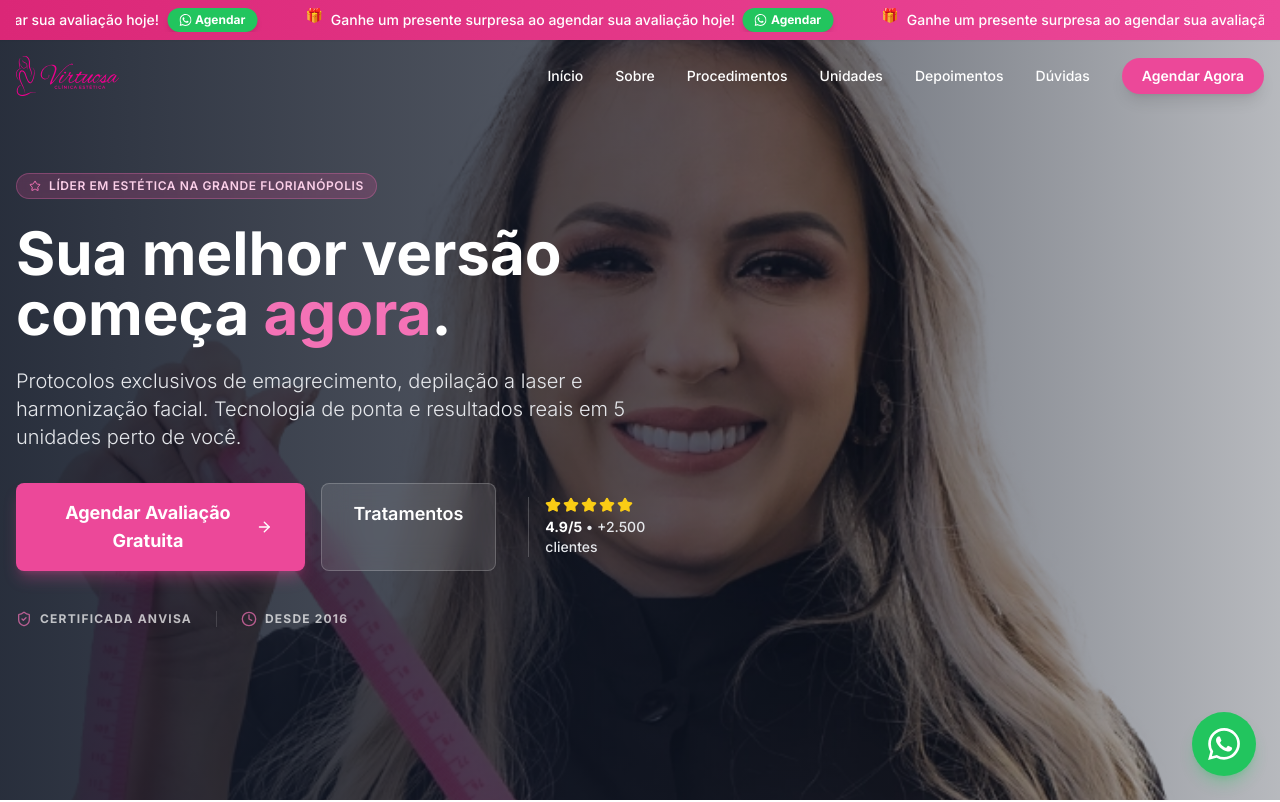
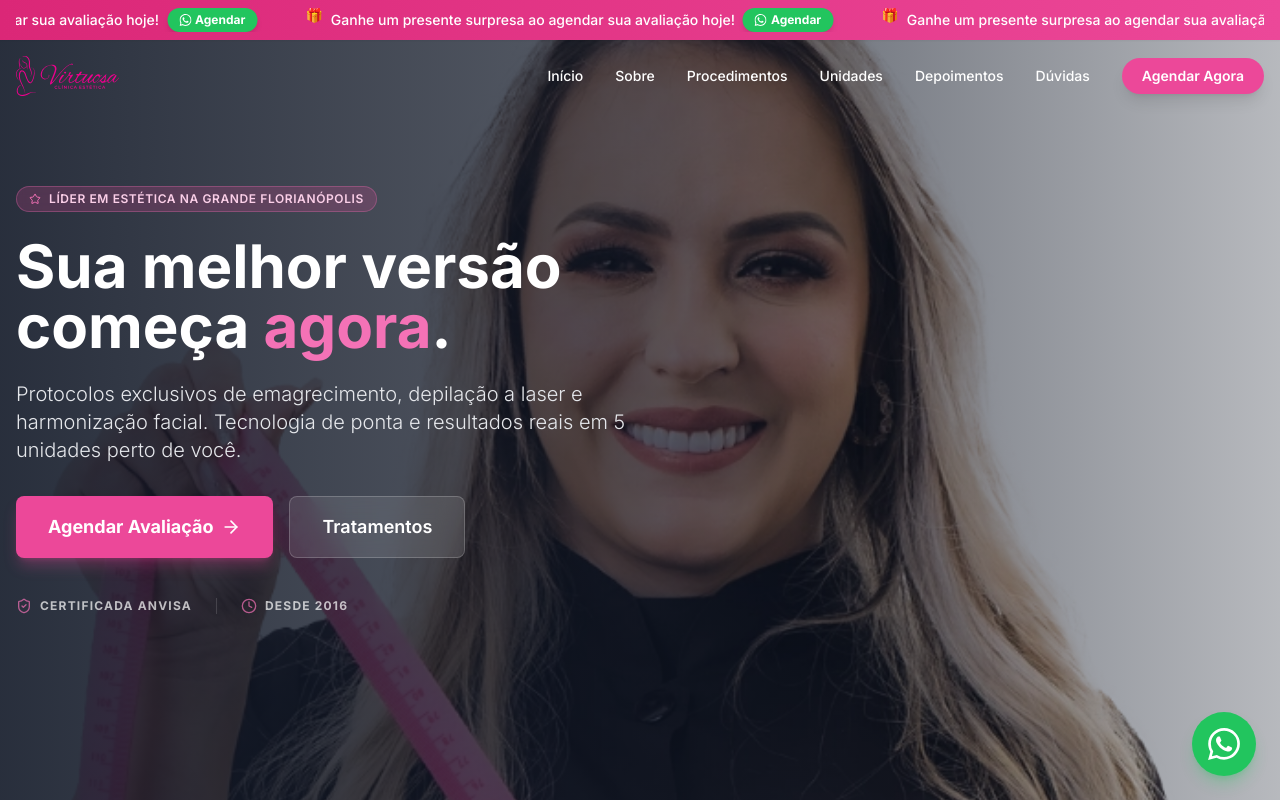
Before and after one commit to HenriqueHintz/clinica-virtuosa, a React (Vite) app: page / in a window 1280 px wide. Shown: the top 802 px of the page. Built offline with nearby package versions, Linux system fonts and the light colour scheme.

Commit message:
refactor: simplify Hero content and standardize button text

```diff
--- a/components/Hero.tsx
+++ b/components/Hero.tsx
@@ -38,7 +38,7 @@ export const Hero: React.FC = () => {
                 href="#locations"
                 className="bg-brand-500 hover:bg-brand-600 text-white px-6 md:px-8 py-3.5 md:py-4 rounded-lg font-bold text-base md:text-lg text-center transition-all transform hover:-translate-y-1 shadow-lg shadow-brand-500/30 flex items-center justify-center gap-2 active:scale-95"
               >
-                Agendar Avaliação Gratuita
+                Agendar Avaliação
                 <Icons.ArrowRight className="w-5 h-5" />
               </a>
               <a
@@ -47,15 +47,6 @@ export const Hero: React.FC = () => {
               >
                 Tratamentos
               </a>
-            </div>
-
-            <div className="flex flex-col gap-1 ml-0 sm:ml-4 mt-4 sm:mt-0 border-l border-white/20 pl-4">
-              <div className="flex gap-0.5 text-yellow-400">
-                {[...Array(5)].map((_, i) => <Icons.Star key={i} className="w-4 h-4 fill-current" />)}
-              </div>
-              <p className="text-sm font-medium text-gray-200">
-                <span className="font-bold text-white">4.9/5</span> • +2.500 clientes
-              </p>
             </div>
           </div>
 
```
